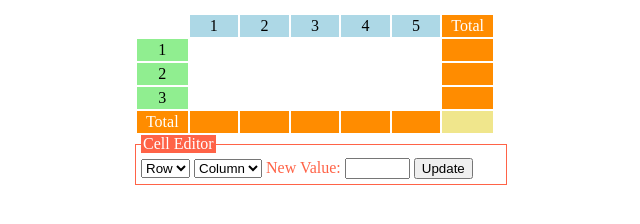
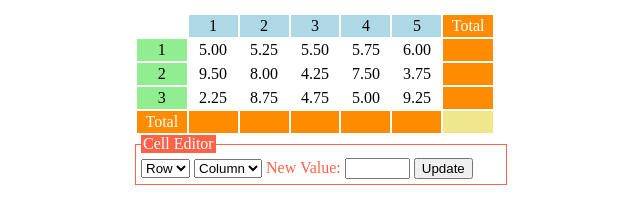
Before and after one commit to blinkEgor/JavaScript-for-beginners, a plain HTML site: page web-application-development/webapp.html in a window 1280 px wide. Shown: the whole page, without its empty margins (325-965 px from the left). Drawn offline with Linux system fonts and the light colour scheme.

Commit message:
learn how to fill cells in a table

```diff
--- /dev/null
+++ b/web-application-development/data.json
@@ -0,0 +1,5 @@
+{
+    "R1C1":5.00, "R1C2":5.25, "R1C3":5.50, "R1C4":5.75, "R1C5":6.00,
+    "R2C1":9.50, "R2C2":8.00, "R2C3":4.25, "R2C4":7.50, "R2C5":3.75,
+    "R3C1":2.25, "R3C2":8.75, "R3C3":4.75, "R3C4":5.00, "R3C5":9.25
+}
--- a/web-application-development/webapp.html
+++ b/web-application-development/webapp.html
@@ -93,5 +93,25 @@
                 </div></fieldset>
         </form>
     </div>
+
+    <script>
+
+        (() => {
+            fetch('data.json')
+            .then(response => response.json())
+            .then(cells => fill(cells))
+            .catch(err => console.log(err));
+
+            function fill(cells) {
+                const values = Object.values(cells);
+                let i = 0;
+                while(i < values.length) {
+                    document.getElementById('n' + i).innerText = values[i].toFixed(2);
+                    i++;
+                }
+            }
+        })();
+
+    </script>
 </body>
 </html>
```
